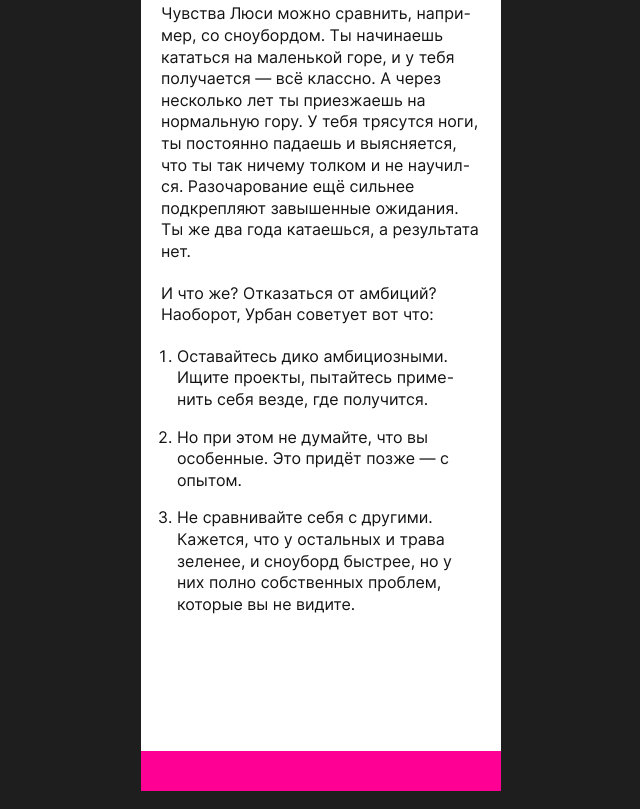
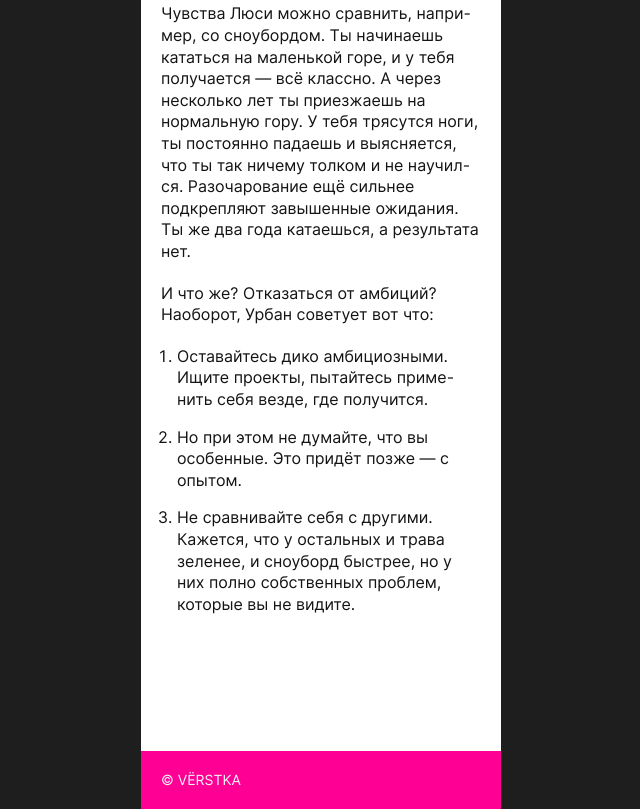
Before and after one commit to mysunlight86/verstka, a plain HTML site: page index.html in a window 1280 px wide. Shown: the part 842-1651 px from the top of the page, without its empty margins (319-959 px from the left). Drawn offline with Linux system fonts and the light colour scheme.

Commit message:
feature: add copyright to footer

```diff
--- a/index.html
+++ b/index.html
@@ -85,6 +85,8 @@
         </ol>
       </div>
     </main>
-    <footer class="footer content-section content-section_theme_color"></footer>
+    <footer class="footer content-section content-section_theme_color">
+      <p class="footer__copy">© VЁRSTKA</p>
+    </footer>
   </body>
 </html>
--- a/styles/style.css
+++ b/styles/style.css
@@ -113,3 +113,8 @@ blockquote {
 .footer {
   padding: 20px;
 }
+
+.footer__copy {
+  font-size: 14px;
+  line-height: 1.25;
+}
```
